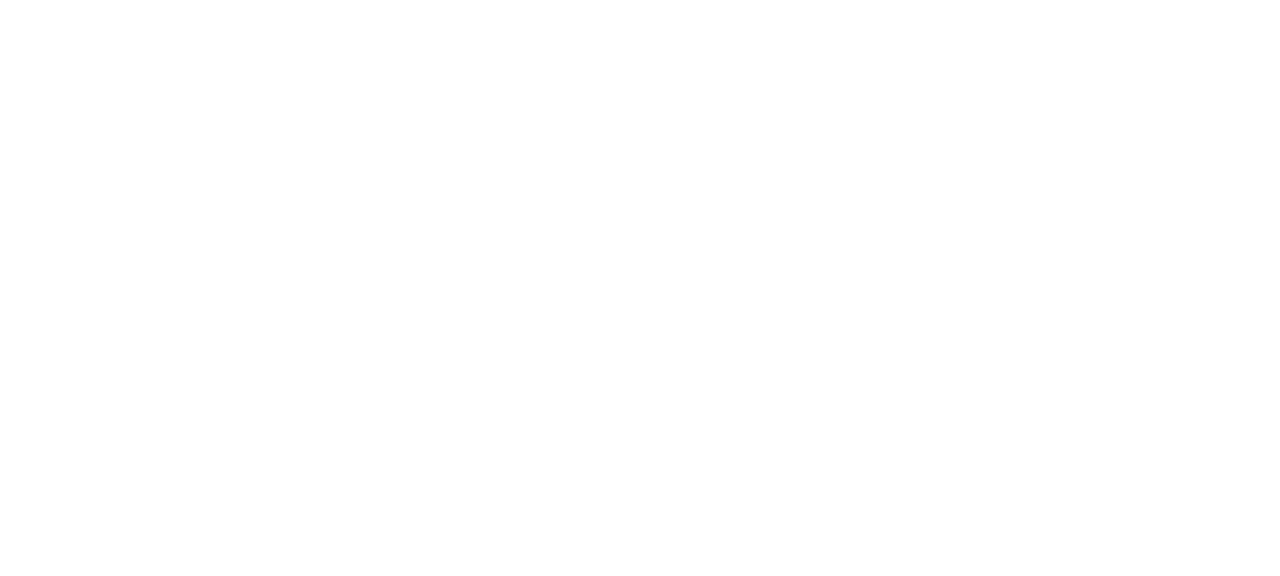
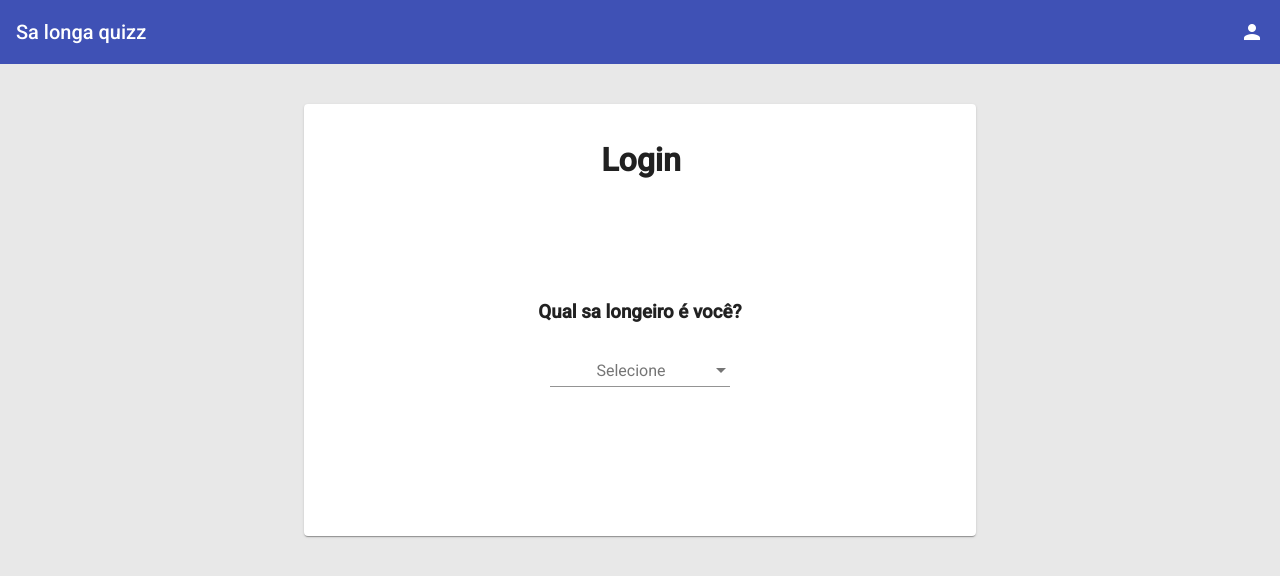
Before and after one commit to leooleo/quizz_app, an Angular app in the folder client/: page / in a window 1280 px wide. Shown: the top 576 px of the page. Built offline with nearby package versions, Linux system fonts and the light colour scheme.

Commit message:
Added basic login page

```diff
--- a/client/src/app/app-routing.module.ts
+++ b/client/src/app/app-routing.module.ts
@@ -1,8 +1,12 @@
 import { NgModule } from '@angular/core';
 import { Routes, RouterModule } from '@angular/router';
+import { LoginPageComponent } from './login-page/login-page.component';
 
 
-const routes: Routes = [];
+const routes: Routes = [
+  { path: 'login', component: LoginPageComponent },
+  { path: '', component: LoginPageComponent }
+];
 
 @NgModule({
   imports: [RouterModule.forRoot(routes)],
--- a/client/src/app/app.component.css
+++ b/client/src/app/app.component.css
@@ -0,0 +1,3 @@
+.toolbar-spacer {
+    flex: 1 1 auto;
+}
--- /dev/null
+++ b/client/src/app/login-page/login-page.component.css
@@ -0,0 +1,30 @@
+.login-card {
+    width: 50%;
+    margin: 5vh auto;
+    height: 50vh;
+}
+
+.body {
+    background-color: #e8e8e8;
+    height: 100vh;
+}
+
+.card-contents {
+    margin-top: 100px;
+}
+
+.avatar {
+    vertical-align: middle;
+    width: 25px;
+    height: 25px;
+    border-radius: 50%;
+    margin-right: 10px;
+  }
+
+.center-card-element {
+    width: 100%;
+    text-align: center;
+    display: flex;
+    justify-content: center;
+    align-items: center;
+}
--- /dev/null
+++ b/client/src/app/login-page/login-page.component.html
@@ -0,0 +1,22 @@
+<div class="body">
+    <mat-toolbar color="primary">
+        Sa longa quizz
+        <span class="toolbar-spacer"></span>
+        <mat-icon>person</mat-icon>
+    </mat-toolbar>
+
+    <mat-card class="login-card">
+        <mat-card-header>
+            <h1 class="center-card-element" style="margin-left: -30px;">Login</h1>
+        </mat-card-header>
+        <h3 class="center-card-element card-contents">Qual sa longeiro é você?</h3>
+        <mat-form-field class="center-card-element">
+            <mat-label>Selecione</mat-label>
+            <mat-select>
+                <mat-option *ngFor="let user of userList" [value]="user">
+                   <span><img src="https://i.chzbgr.com/full/8334924288/hCFACD046/stock-photo-of-hide-the-pain-harold-looking-at-the-camera-with-a-pained-expression" alt="Avatar" class="avatar"></span> {{user}}
+                </mat-option>
+            </mat-select>
+        </mat-form-field>
+    </mat-card>
+</div>
--- /dev/null
+++ b/client/src/app/login-page/login-page.component.ts
@@ -0,0 +1,18 @@
+import { Component, OnInit, NgModule } from '@angular/core';
+import { FormControl } from '@angular/forms';
+
+@Component({
+  templateUrl: './login-page.component.html',
+  styleUrls: ['./login-page.component.css', '../app.component.css'],
+})
+export class LoginPageComponent implements OnInit {
+  toppings = new FormControl();
+
+  userList: string[] = ['Léo', 'Bonfa', 'Ernesto', 'Nat'];
+
+  constructor() { }
+
+  ngOnInit(): void {
+  }
+
+}
```
Also changed, not shown: client/src/app/app.module.ts (+15 -2 lines), 1 other file (tests, documents, lock files or other folders).
